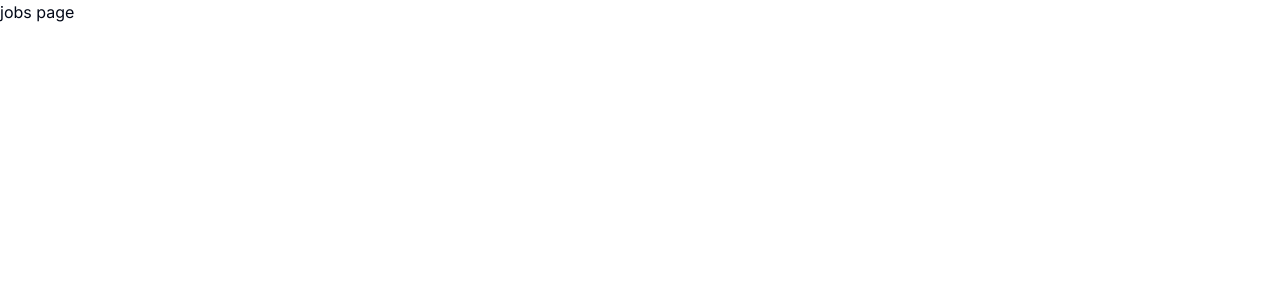
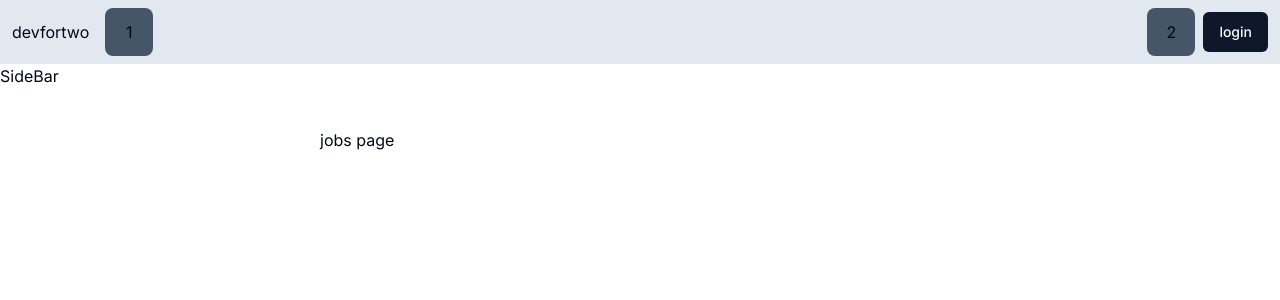
Before and after one commit to moisens/devfortwo, a Next.js app: page /jobs in a window 1280 px wide. Shown: the top 300 px of the page. Built offline with nearby package versions, Linux system fonts and the light colour scheme.

Commit message:
layout in dashboard + primary layout + theme, sidebar, linksdropdown components setup

```diff
--- a/app/(dashboard)/layout.tsx
+++ b/app/(dashboard)/layout.tsx
@@ -1,7 +1,22 @@
 import { PropsWithChildren } from "react";
 
+import Navbar from "@/components/navbar/NavBar";
+import SideBar from "@/components/sidebar/SideBar";
+
 const layout = ({ children }: PropsWithChildren) => {
-  return <div>{children}</div>;
+  return (
+    <>
+      <Navbar />
+      <main className="grid lg:grid-cols-5">
+        <div className="hidden lg:block lg:col-span-1 lg:min-h-screen">
+          <SideBar />
+        </div>
+        <div className="lg:col-span-4">
+          <div className="py-16 px-4 sm:px-8 lg:px-16">{children}</div>
+        </div>
+      </main>
+    </>
+  );
 };
 
 export default layout;
--- /dev/null
+++ b/components/linksdropdown/LinksDropdown.tsx
@@ -0,0 +1,7 @@
+type Props = {};
+
+const LinksDropdown = (props: Props) => {
+  return <div>LinksDropdown</div>;
+};
+
+export default LinksDropdown;
--- /dev/null
+++ b/components/sidebar/SideBar.tsx
@@ -0,0 +1,7 @@
+type Props = {};
+
+const SideBar = (props: Props) => {
+  return <aside>SideBar</aside>;
+};
+
+export default SideBar;
--- /dev/null
+++ b/components/theme/ThemeToggle.tsx
@@ -0,0 +1,7 @@
+type Props = {};
+
+const ThemeToggle = (props: Props) => {
+  return <div>ThemeToggle</div>;
+};
+
+export default ThemeToggle;
```
